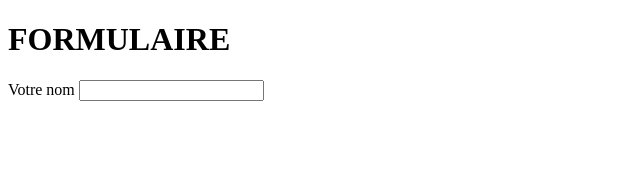
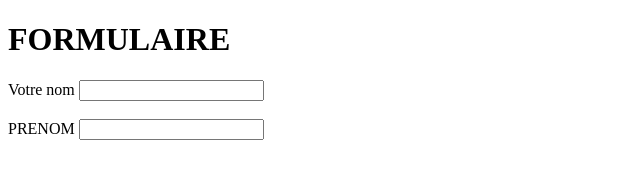
Before and after one commit to piattiphilippe/formulaire, a plain HTML site: page index.html in a window 1280 px wide. Shown: the whole page, without its empty margins (0-640 px from the left). Drawn offline with Linux system fonts and the light colour scheme.

Commit message:
label PRENOM html

```diff
--- a/index.html
+++ b/index.html
@@ -1,5 +1,5 @@
 <!DOCTYPE html>
-<html lang="en">
+<html>
 <head>
     <meta charset="UTF-8">
     <meta name="viewport" content="width=device-width, initial-scale=1.0">
@@ -14,6 +14,11 @@
      <label for="nom">Votre nom</label>
      <input style="text" name="nom" id="nom"><br><br>
 
+     <label for="prenom">PRENOM</label>
+     <input style="text" name="prenom" id="prenom"><br><br>
+
+
+
     </form>
 
 </body>
```
